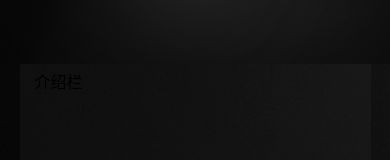
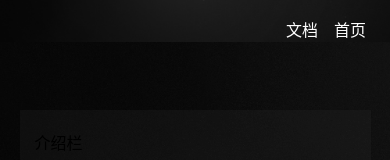
Before and after one commit to ProjectSean/Arknights-UI, a Vue app: page /#/home in a window 390 px wide. Shown: the top 160 px of the page. Built offline with nearby package versions, Linux system fonts and the light colour scheme.

Commit message:
首页高度适应修改

```diff
--- a/src/components/Topnav.vue
+++ b/src/components/Topnav.vue
@@ -1,15 +1,13 @@
 <template>
   <div class="topnav">
-    <div class="logo">
-      <svg class="icon">
-        <use xlink:href="#icon-ark1"></use>
-      </svg>
-    </div>
     <ul class="menu">
-      <li>菜单1</li>
-      <li>菜单2</li>
+      <router-link to="/doc">文档</router-link>
+      <router-link to="/home">首页</router-link>
     </ul>
-    <span class="toggleMenu" @click="toggleMenu"></span>
+    <span class="toggleMenu" @click="toggleMenu"
+      ><svg class="icon">
+        <use xlink:href="#icon-ark1"></use></svg
+    ></span>
   </div>
 </template>
 
@@ -37,51 +35,46 @@ export default {
   top: 0;
   left: 0;
   width: 100%;
+  height: 8vh;
   z-index: 10;
-  justify-content: center;
+  justify-content: flex-end;
   align-items: center;
-  > .logo {
+  @media (max-width: 1080px) {
+    height: 5vh;
+  }
+  > .menu {
     display: flex;
-    justify-content: center;
-    max-width: 6em;
-    // margin-right: auto;
-
+    white-space: nowrap;
+    flex-wrap: nowrap;
+    height: 100%;
+    line-height: 1.75;
+    &:hover {
+      text-decoration: none;
+    }
+    > a {
+      color: #fff;
+      margin: 0 0.5em;
+      text-decoration: none;
+    }
+  }
+  > .toggleMenu {
+    width: 32px;
+    height: 32px;
+    position: absolute;
+    left: 50%;
+    top: 50%;
+    transform: translate(-50%, -50%);
+    // display: none;
     > svg {
       width: 32px;
       height: 32px;
     }
   }
-  > .menu {
-    display: flex;
-    white-space: nowrap;
-    flex-wrap: nowrap;
-    > li {
-      color: #fff;
-      margin: 0 1em;
-    }
-  }
-  > .toggleMenu {
-    width: 24px;
-    height: 24px;
-    // background: red;
-    position: absolute;
-    left: 16px;
-    top: 50%;
-    transform: translateY(-50%);
-    display: none;
-  }
-  @media (max-width: 500px) {
-    > .menu {
-      display: none;
-    }
+
+  @media (max-width: 1080px) {
     > .logo {
       margin: 0 auto;
     }
-    > .toggleMenu {
-      display: inline-block;
-    }
-  }
-  @media (max-width: 1080px) {
     > .toggleMenu {
       display: inline-block;
       left: 50%;
--- a/src/views/Home.vue
+++ b/src/views/Home.vue
@@ -59,7 +59,12 @@ export default {
 }
 .banner {
   display: flex;
-  margin-top: 49px;
+  margin-top: 8vh;
+  height: 92vh;
+  @media (max-width: 1080px) {
+    margin-top: 5vh;
+    height: 95vh;
+  }
   .ark-sider {
     padding-top: 15vh;
     flex-basis: 30%;
@@ -135,14 +140,19 @@ export default {
     }
   }
   .ark-content {
+    margin-top: 8vh;
     margin-left: 7%;
     margin-right: 4%;
     padding: 20px 15px;
     flex-grow: 1;
     background-color: rgba(51, 51, 51, 0.2);
-    height: 90vh;
+    height: 85vh;
   }
   @media (max-width: 1080px) {
+    .banner {
+      margin-top: 5vh;
+      height: 95vh;
+    }
     .ark-sider {
       padding-top: 10vh;
       width: 100vw;
@@ -153,6 +163,7 @@ export default {
       width: 90vw;
       position: absolute;
       margin: auto 5vw;
+      margin-top: 8vh;
       z-index: -1;
     }
   }
```
